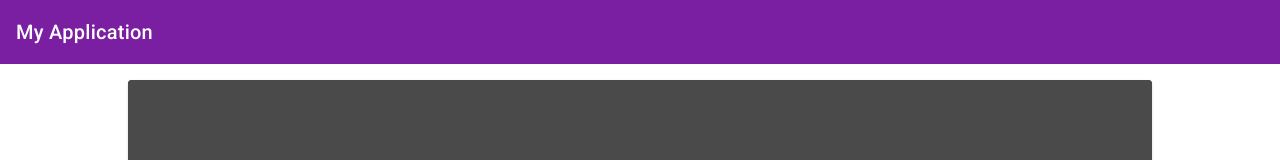
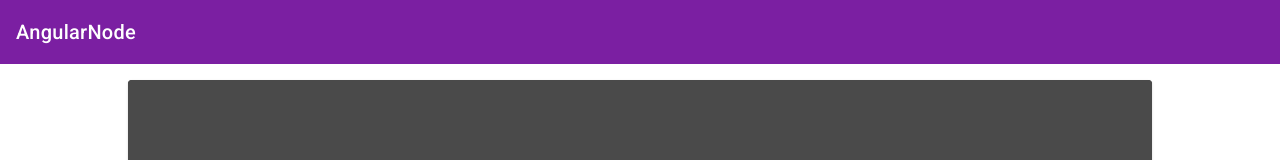
Before and after one commit to michal-1994/angular-node, an Angular app: page / in a window 1280 px wide. Shown: the top 160 px of the page. Built offline with nearby package versions, Linux system fonts and the light colour scheme.

Commit message:
small fix

```diff
--- a/src/app/app.component.html
+++ b/src/app/app.component.html
@@ -1,4 +1,4 @@
-<app-header>{{ title }}</app-header>
+<app-header></app-header>
 <main>
   <app-post-create></app-post-create>
 </main>
--- a/src/app/header/header.component.html
+++ b/src/app/header/header.component.html
@@ -1,3 +1,3 @@
 <mat-toolbar color="primary">
-  <span>My Application</span>
+  AngularNode
 </mat-toolbar>
```
